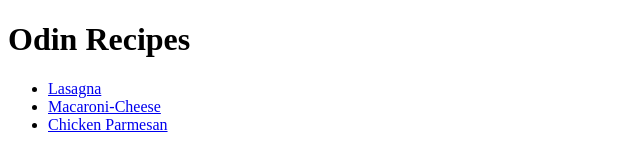
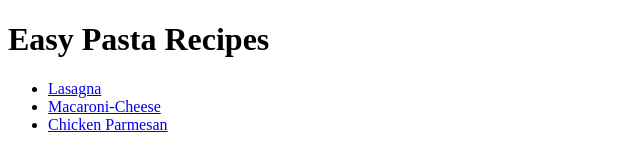
Before and after one commit to Krismurimi/odin-recipes, a plain HTML site: page index.html in a window 1280 px wide. Shown: the whole page, without its empty margins (0-640 px from the left). Drawn offline with Linux system fonts and the light colour scheme.

```diff
--- a/index.html
+++ b/index.html
@@ -4,7 +4,7 @@
         <meta charset="utf-8">
     </head>
     <body>
-        <h1>Odin Recipes</h1>
+        <h1>Easy Pasta Recipes</h1>
         <ul>
             <li><a href="./recipes/lasagna.html">Lasagna</a></li>
             <li><a href="./recipes/macaroni-cheese.html">Macaroni-Cheese</a></li>
```
